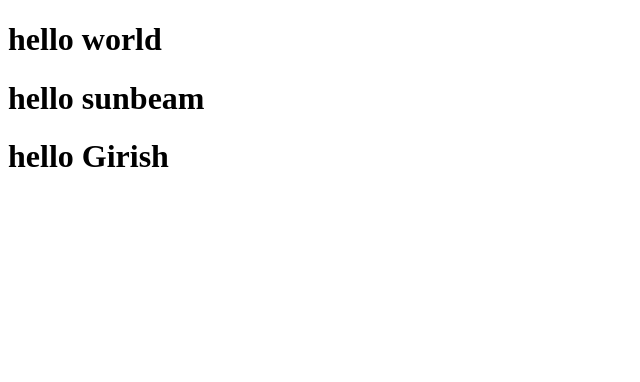
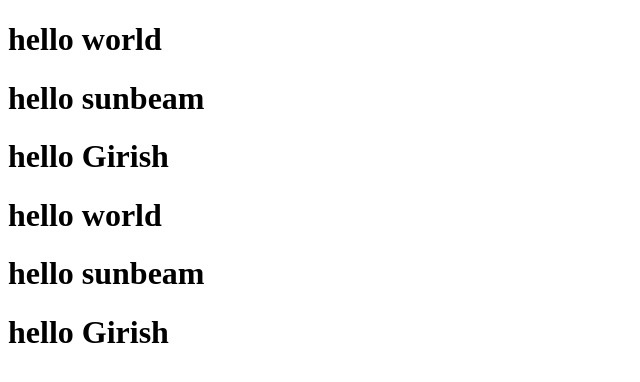
Before and after one commit to Girishmkale-17/html, a plain HTML site: page index.html in a window 1280 px wide. Shown: the whole page, without its empty margins (0-640 px from the left). Drawn offline with Linux system fonts and the light colour scheme.

Commit message:
done done done

```diff
--- a/index.html
+++ b/index.html
@@ -10,6 +10,9 @@
     <h1>hello world</h1>
     <h1>hello sunbeam</h1>
     <h1>hello Girish</h1>
+    <h1>hello world</h1>
+    <h1>hello sunbeam</h1>
+    <h1>hello Girish</h1>
 
 </body>
 </html>
```
